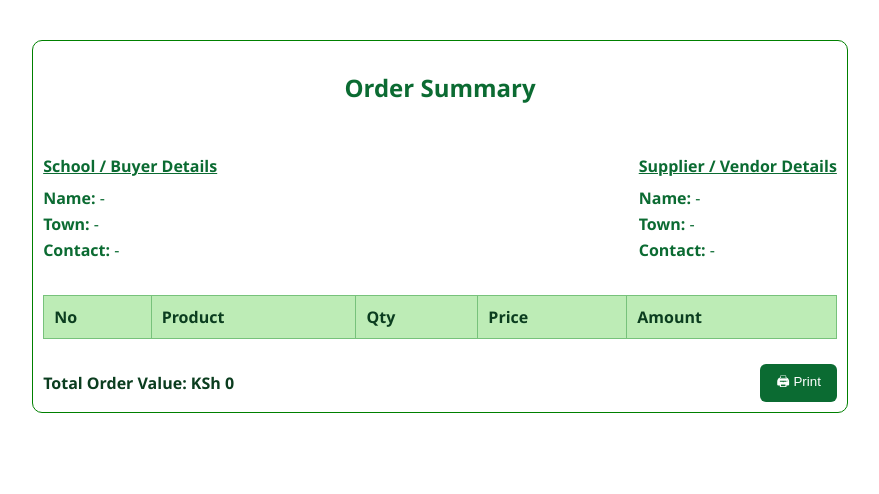
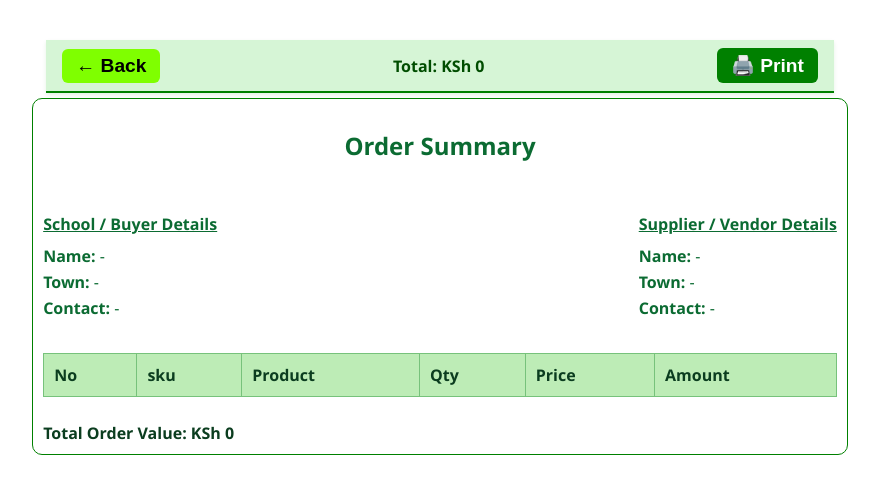
Before and after one commit to Harmo254ke/online-quotation, a plain HTML site: page printing/printorderform.html in a window 1280 px wide. Shown: the whole page, without its empty margins (200-1079 px from the left). Drawn offline with Linux system fonts and the light colour scheme.

Commit message:
add sku and polish print order page

```diff
--- a/components/OrderItemsViewer.js
+++ b/components/OrderItemsViewer.js
@@ -2,6 +2,7 @@
  * @typedef {Object} OrderItem
  * @property {number} id
  * @property {string} name
+  * @property {string} sku
  * @property {number} price
  * @property {number} quantity
  * @property {number} amount
@@ -52,7 +53,6 @@ const OrderItemsViewer = (orderItems) => {
 
   // Create body
   const tbody = document.createElement("tbody");
-  tbody.className = "small"
 
   orderItems.forEach((item, index) => {
     const tr = document.createElement("tr");
--- a/printing/printorderform.html
+++ b/printing/printorderform.html
@@ -9,6 +9,18 @@
 </head>
 
 <body>
+  <div class="page-wrapper">
+    <div class="top-bar not-print">
+      <div class="bar-left">
+        <button class="back-btn" id="back-btn">← Back</button>
+      </div>
+      <div class="bar-center">
+        <strong>Total:</strong> <span id="top-total">KSh 0.00</span>
+      </div>
+      <div class="bar-right">
+        <button id="print-btn">🖨️ Print</button>
+      </div>
+    </div>
     <div class="print-container">
       <h2 class="title">Order Summary</h2>
 
@@ -34,6 +46,7 @@
         <thead>
           <tr>
             <th>No</th>
+            <th>sku</th>
             <th>Product</th>
             <th>Qty</th>
             <th>Price</th>
@@ -48,10 +61,9 @@
         <div class="total">
           Total Order Value: <span id="order-total">KSh 0.00</span>
         </div>
-      <button id="print-btn" class="print-btn">🖨 Print</button>
       </div>
     </div>
-
+  </div>
   <script src="./printorderform.js"></script>
 </body>
 
--- a/printing/printorderform.js
+++ b/printing/printorderform.js
@@ -10,6 +10,8 @@ document.addEventListener("DOMContentLoaded", () => {
   document.getElementById("vendor-town").textContent = orderDetails.vendorTown || "-";
   document.getElementById("vendor-contact").textContent = orderDetails.vendorContact || "-";
 
+  //additional totals
+
   // populate order items
   const tbody = document.getElementById("order-items-body");
   let total = 0;
@@ -19,6 +21,7 @@ document.addEventListener("DOMContentLoaded", () => {
     total += amount;
     tr.innerHTML = `
       <td>${i + 1}</td>
+      <td>${item.sku}</td>
       <td>${item.name}</td>
       <td>${item.quantity}</td>
       <td>${item.price.toLocaleString()}</td>
@@ -28,7 +31,13 @@ document.addEventListener("DOMContentLoaded", () => {
   });
 
   document.getElementById("order-total").textContent = `KSh ${total.toLocaleString()}`;
+  document.getElementById("top-total").textContent = `KSh ${total.toLocaleString()}`;
 
   // print button
   document.getElementById("print-btn").addEventListener("click", () => window.print());
+
+  document.getElementById("back-btn").addEventListener("click", () => {
+    console.log("navigating back");
+    window.history.back();
+  });
 });
--- a/styles/printorderform.css
+++ b/styles/printorderform.css
@@ -7,9 +7,59 @@ body {
   margin: 0;
 }
 
+
+.page-wrapper {
+  display: flex;
+  flex-direction: column;
+  align-items: center;
+}
+
+/* Sticky top bar */
+.top-bar {
+  position: sticky;
+  max-width: 21cm;
+  top: 0;
+  z-index: 10;
+  background: #d6f5d6;
+  display: flex;
+  justify-content: space-between;
+  gap: 10px;
+  align-items: center;
+  padding: 8px 16px;
+  margin-bottom: 5px;
+  border-bottom: 2px solid #008000;
+  box-shadow: 0 2px 4px rgba(0, 128, 0, 0.1);
+}
+
+.top-bar button {
+  background: #008000;
+  color: white;
+  border: none;
+  padding: 6px 14px;
+  border-radius: 6px;
+  cursor: pointer;
+  font-weight: bolder;
+  font-size: 1.2em;
+}
+
+div.bar-left>button.back-btn {
+  background-color: chartreuse;
+  color: black;
+}
+
+
+.top-bar button:hover {
+  background: #006600;
+}
+
+.bar-center {
+  font-weight: bold;
+  color: #004d00;
+}
+
 .print-container {
-  min-width: 18cm;
   max-width: 21cm;
+  width: 100%;
   /* exactly A4 width */
   margin: 0 auto;
   border: 1px solid green;
@@ -82,22 +132,11 @@ body {
   color: #0b3d1f;
 }
 
-.print-btn {
-  background: #0b6b32;
-  color: #fff;
-  border: none;
-  padding: 8px 16px;
-  border-radius: 6px;
-  cursor: pointer;
-}
 
-.print-btn:hover {
-  background: #095428;
-}
 
 /* Print optimization */
 @media print {
-  .print-btn {
+  .not-print {
     display: none;
   }
 
@@ -111,3 +150,23 @@ body {
     print-color-adjust: exact;
   }
 }
+
+/* For medium screens and up (e.g. tablets, desktops) */
+@media screen and (min-width: 768px) {
+
+  .print-container,
+  div.top-bar {
+    min-width: 18cm;
+    /* allows breathing room while not forcing width */
+  }
+}
+
+/* For large screens */
+@media screen and (min-width: 1200px) {
+
+  .print-container,
+  div.top-bar {
+    min-width: 20cm;
+    /* full A4-like width for wide displays */
+  }
+}
```
Also changed, not shown: index.html (+25 -7 lines), index.js (+23 -1 lines), assets/logo.png (added). Lines whose indentation alone changed are shown as unchanged.
